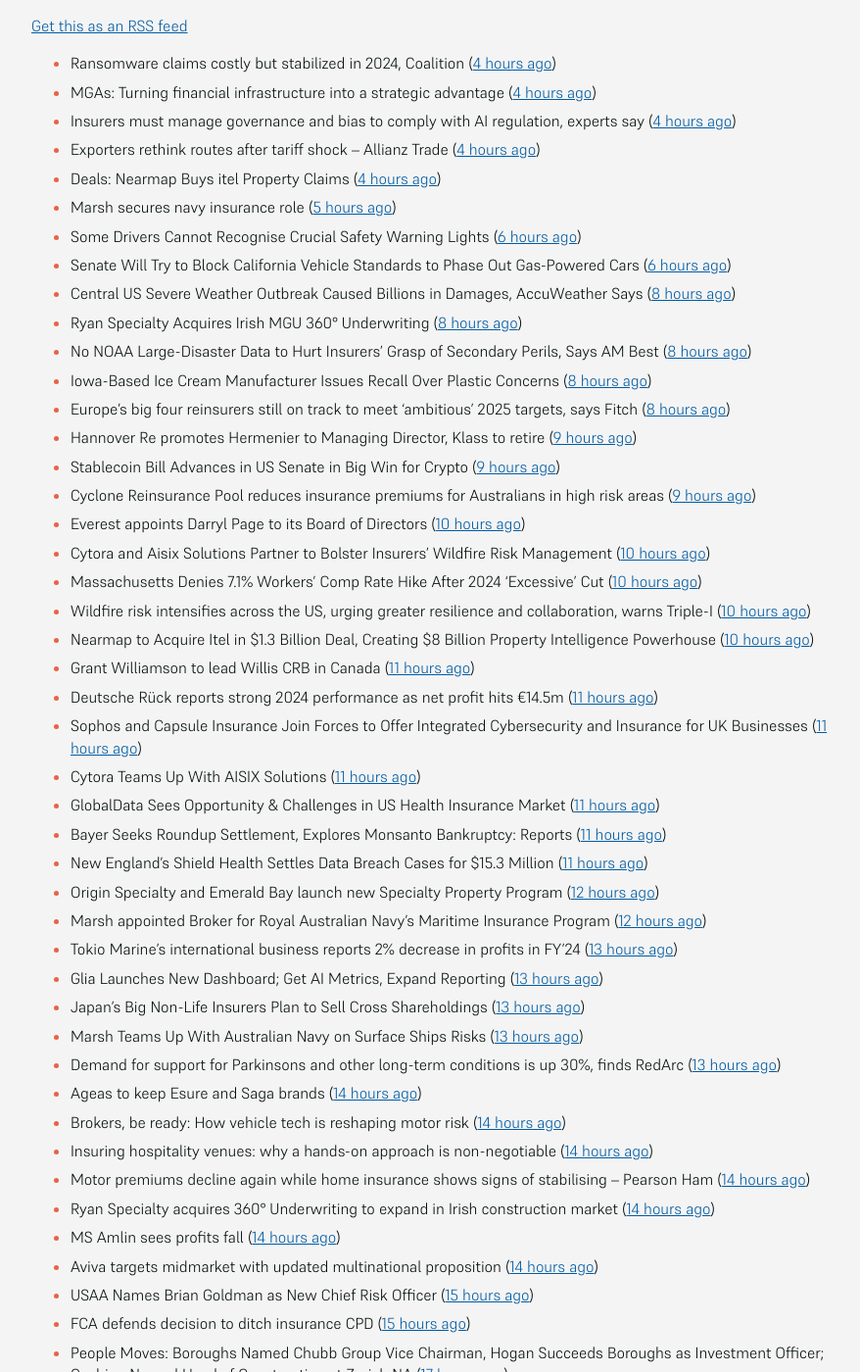
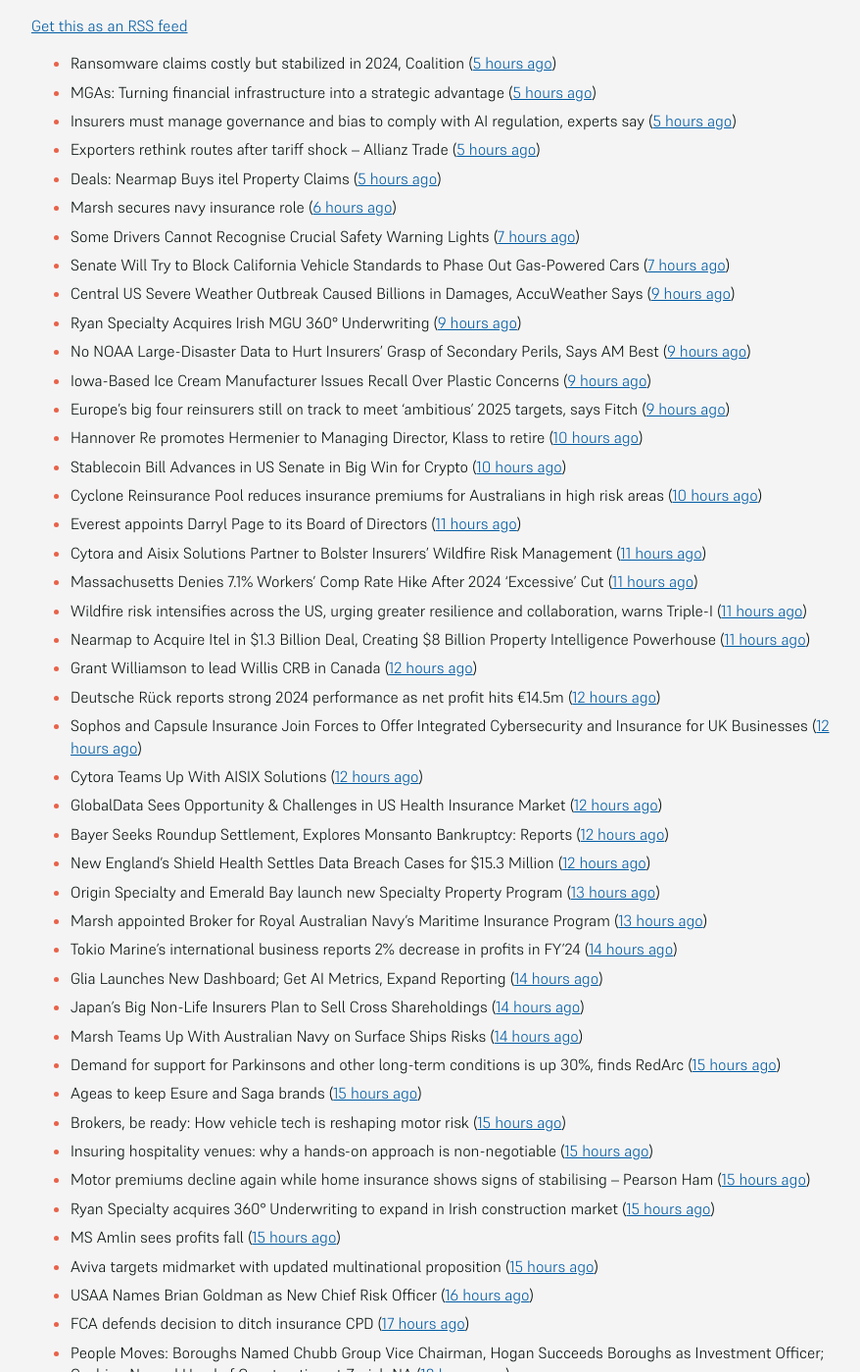
Before and after one commit to mat-0/feeds.thechels.uk, a Jekyll site: the page built from index.md, in a window 1280 px wide and 1400 px high, scrolled down 221 px. Shown: the whole window at 98% size, without its empty margins (192-1070 px from the left). Built offline with Jekyll 4.4.1, drawn with Linux system fonts in a browser that asks for light colours; some of the changed text lies outside the part shown.

Commit message:
New Feed

```diff
--- a/index.md
+++ b/index.md
@@ -8,71 +8,71 @@ description: Latest Updates
 [Get this as an RSS feed](/feed.rss)
 
 <!-- news_marker starts -->
-- Ransomware claims costly but stabilized in 2024, Coalition ([4 hours ago](https://www.dig-in.com/news/ransomware-claims-costly-but-stabilized-in-2024-coalition))
-- MGAs: Turning financial infrastructure into a strategic advantage ([4 hours ago](https://www.dig-in.com/opinion/turning-financial-infrastructure-into-a-strategic-advantage))
-- Insurers must manage governance and bias to comply with AI regulation, experts say ([4 hours ago](https://www.dig-in.com/news/ai-governance-and-bias-become-compliance-issues-for-insurers))
-- Exporters rethink routes after tariff shock – Allianz Trade ([4 hours ago](https://www.insurancebusinessmag.com/uk/news/sme/exporters-rethink-routes-after-tariff-shock--allianz-trade-536347.aspx))
-- Deals: Nearmap Buys itel Property Claims ([4 hours ago](https://insurance-edge.net/2025/05/20/deals-nearmap-buys-itel-property-claims/))
-- Marsh secures navy insurance role ([5 hours ago](https://www.insurancebusinessmag.com/uk/news/construction-engineering/marsh-secures-navy-insurance-role-536336.aspx))
-- Some Drivers Cannot Recognise Crucial Safety Warning Lights ([6 hours ago](https://insurance-edge.net/2025/05/20/some-drivers-cannot-recognise-crucial-safety-warning-lights/))
-- Senate Will Try to Block California Vehicle Standards to Phase Out Gas-Powered Cars ([6 hours ago](https://www.insurancejournal.com/news/west/2025/05/20/824554.htm))
-- Central US Severe Weather Outbreak Caused Billions in Damages, AccuWeather Says ([8 hours ago](https://www.insurancejournal.com/news/midwest/2025/05/20/824523.htm))
-- Ryan Specialty Acquires Irish MGU 360° Underwriting ([8 hours ago](https://www.insurancejournal.com/news/international/2025/05/20/824530.htm))
-- No NOAA Large-Disaster Data to Hurt Insurers’ Grasp of Secondary Perils, Says AM Best ([8 hours ago](https://www.insurancejournal.com/news/national/2025/05/20/824515.htm))
-- Iowa-Based Ice Cream Manufacturer Issues Recall Over Plastic Concerns ([8 hours ago](https://www.insurancejournal.com/news/midwest/2025/05/20/824520.htm))
-- Europe’s big four reinsurers still on track to meet ‘ambitious’ 2025 targets, says Fitch ([8 hours ago](https://www.reinsurancene.ws/europes-big-four-reinsurers-still-on-track-to-meet-ambitious-2025-targets-says-fitch/))
-- Hannover Re promotes Hermenier to Managing Director, Klass to retire ([9 hours ago](https://www.reinsurancene.ws/hannover-re-promotes-hermenier-to-managing-director-klass-to-retire/))
-- Stablecoin Bill Advances in US Senate in Big Win for Crypto ([9 hours ago](https://www.insurancejournal.com/news/national/2025/05/20/824512.htm))
-- Cyclone Reinsurance Pool reduces insurance premiums for Australians in high risk areas ([9 hours ago](https://www.reinsurancene.ws/cyclone-reinsurance-pool-reduces-insurance-premiums-for-australians-in-high-risk-areas/))
-- Everest appoints Darryl Page to its Board of Directors ([10 hours ago](https://www.reinsurancene.ws/everest-appoints-darryl-page-to-its-board-of-directors/))
-- Cytora and Aisix Solutions Partner to Bolster Insurers’ Wildfire Risk Management ([10 hours ago](https://www.insurtechinsights.com/cytora-and-aisix-solutions-partner-to-bolster-insurers-wildfire-risk-management/))
-- Massachusetts Denies 7.1% Workers’ Comp Rate Hike After 2024 ‘Excessive’ Cut ([10 hours ago](https://www.insurancejournal.com/news/east/2025/05/20/824489.htm))
-- Wildfire risk intensifies across the US, urging greater resilience and collaboration, warns Triple-I ([10 hours ago](https://www.reinsurancene.ws/wildfire-risk-intensifies-across-the-us-urging-greater-resilience-and-collaboration-warns-triple-i/))
-- Nearmap to Acquire Itel in $1.3 Billion Deal, Creating $8 Billion Property Intelligence Powerhouse ([10 hours ago](https://www.insurtechinsights.com/nearmap-to-acquire-itel-in-1-3-billion-deal-creating-8-billion-property-intelligence-powerhouse/))
-- Grant Williamson to lead Willis CRB in Canada ([11 hours ago](https://www.reinsurancene.ws/grant-williamson-to-lead-willis-crb-in-canada/))
-- Deutsche Rück reports strong 2024 performance as net profit hits €14.5m ([11 hours ago](https://www.reinsurancene.ws/deutsche-ruck-reports-strong-2024-performance-as-net-profit-hits-e14-5m/))
-- Sophos and Capsule Insurance Join Forces to Offer Integrated Cybersecurity and Insurance for UK Businesses ([11 hours ago](https://www.insurtechinsights.com/sophos-and-capsule-insurance-join-forces-to-offer-integrated-cybersecurity-and-insurance-for-uk-businesses/))
-- Cytora Teams Up With AISIX Solutions ([11 hours ago](https://insurance-edge.net/2025/05/20/cytora-teams-up-with-aisix-solutions/))
-- GlobalData Sees Opportunity & Challenges in US Health Insurance Market ([11 hours ago](https://insurance-edge.net/2025/05/20/globaldata-sees-opportunity-challenges-in-us-health-insurance-market/))
-- Bayer Seeks Roundup Settlement, Explores Monsanto Bankruptcy: Reports ([11 hours ago](https://www.insurancejournal.com/news/national/2025/05/20/824477.htm))
-- New England’s Shield Health Settles Data Breach Cases for $15.3 Million ([11 hours ago](https://www.insurancejournal.com/news/east/2025/05/20/824475.htm))
-- Origin Specialty and Emerald Bay launch new Specialty Property Program ([12 hours ago](https://www.reinsurancene.ws/origin-specialty-and-emerald-bay-launch-new-specialty-property-program/))
-- Marsh appointed Broker for Royal Australian Navy’s Maritime Insurance Program ([12 hours ago](https://www.reinsurancene.ws/marsh-appointed-broker-for-royal-australian-navys-maritime-insurance-program/))
-- Tokio Marine’s international business reports 2% decrease in profits in FY’24 ([13 hours ago](https://www.reinsurancene.ws/tokio-marines-international-business-reports-2-decrease-in-profits-in-fy24/))
-- Glia Launches New Dashboard; Get AI Metrics, Expand Reporting ([13 hours ago](https://insurance-edge.net/2025/05/20/glia-launches-new-dashboard-get-ai-metrics-expand-reporting/))
-- Japan’s Big Non-Life Insurers Plan to Sell Cross Shareholdings ([13 hours ago](https://www.insurancejournal.com/news/international/2025/05/20/824468.htm))
-- Marsh Teams Up With Australian Navy on Surface Ships Risks ([13 hours ago](https://insurance-edge.net/2025/05/20/marsh-teams-up-with-australian-navy-on-surface-ships-risks/))
-- Demand for support for Parkinsons and other long-term conditions is up 30%, finds RedArc ([13 hours ago](https://ifamagazine.com/demand-for-support-for-parkinsons-and-other-long-term-conditions-is-up-30-finds-redarc/))
-- Ageas to keep Esure and Saga brands ([14 hours ago](https://www.postonline.co.uk/news/7957788/ageas-to-keep-esure-and-saga-brands))
-- Brokers, be ready: How vehicle tech is reshaping motor risk ([14 hours ago](https://www.insurancebusinessmag.com/uk/news/auto-motor/brokers-be-ready-how-vehicle-tech-is-reshaping-motor-risk-536269.aspx))
-- Insuring hospitality venues: why a hands-on approach is non-negotiable ([14 hours ago](https://www.insurancebusinessmag.com/uk/news/hospitality/insuring-hospitality-venues-why-a-handson-approach-is-nonnegotiable-536268.aspx))
-- Motor premiums decline again while home insurance shows signs of stabilising – Pearson Ham ([14 hours ago](https://www.insurancebusinessmag.com/uk/news/auto-motor/motor-premiums-decline-again-while-home-insurance-shows-signs-of-stabilising--pearson-ham-536267.aspx))
-- Ryan Specialty acquires 360° Underwriting to expand in Irish construction market ([14 hours ago](https://www.insurancebusinessmag.com/uk/news/breaking-news/ryan-specialty-acquires-360-underwriting-to-expand-in-irish-construction-market-536266.aspx))
-- MS Amlin sees profits fall ([14 hours ago](https://www.insurancebusinessmag.com/uk/news/breaking-news/ms-amlin-sees-profits-fall-536259.aspx))
-- Aviva targets midmarket with updated multinational proposition ([14 hours ago](https://www.postonline.co.uk/broker/7957787/aviva-targets-midmarket-with-updated-multinational-proposition))
-- USAA Names Brian Goldman as New Chief Risk Officer ([15 hours ago](https://www.insurtechinsights.com/usaa-names-brian-goldman-as-new-chief-risk-officer/))
-- FCA defends decision to ditch insurance CPD ([15 hours ago](https://www.postonline.co.uk/news/7957780/fca-defends-decision-to-ditch-insurance-cpd))
-- People Moves: Boroughs Named Chubb Group Vice Chairman, Hogan Succeeds Boroughs as Investment Officer; Cushing Named Head of Construction at Zurich NA ([17 hours ago](https://www.insurancejournal.com/news/national/2025/05/20/824390.htm))
-- More Tornadoes Plow Through Central US, Leaving Thousands Without Power ([17 hours ago](https://www.insurancejournal.com/news/southeast/2025/05/20/824450.htm))
-- Ministry of Justice's Legal Aid Agency suspends services amid cyberattack ([17 hours ago](https://www.insurancebusinessmag.com/uk/news/cyber/ministry-of-justices-legal-aid-agency-suspends-services-amid-cyberattack-536241.aspx))
-- Aviva on how a garden can protect your property from extreme weather ([18 hours ago](https://www.insurancebusinessmag.com/uk/news/property-insurance/aviva-on-how-a-garden-can-protect-your-property-from-extreme-weather-536238.aspx))
-- Allianz unveils Unity Awards ([18 hours ago](https://www.insurancebusinessmag.com/uk/news/breaking-news/allianz-unveils-unity-awards-536237.aspx))
-- AmTrust International reports progress in Turkey ([18 hours ago](https://www.insurancebusinessmag.com/uk/news/breaking-news/amtrust-international-reports-progress-in-turkey-536236.aspx))
-- Could Your Tech Stack Use a Spring Cleaning? How to Reduce Insurance IT Complexity with APIs ([18 hours ago](https://www.insurancejournal.com/blogs/agentsync/2025/05/20/822951.htm))
-- Driverless Trucking Firm Aurora Puts Human Back in Driver’s Seat ([18 hours ago](https://www.insurancejournal.com/news/southcentral/2025/05/20/824443.htm))
-- Big Interview: Jason Richards, Swiss Re ([18 hours ago](https://www.postonline.co.uk/reinsurance/7957541/big-interview-jason-richards-swiss-re))
-- APCIA: Record Shows ‘Minimal Complaints’ on Hurricane Milton, Helene Claims ([19 hours ago](https://www.insurancejournal.com/news/national/2025/05/20/824364.htm))
-- Italy’s Data Watchdog Fines AI Company Replika’s Developer $5.6 Million ([19 hours ago](https://www.insurancejournal.com/news/international/2025/05/20/824403.htm))
-- EY Negligently Missed Huge Fraud at Collapsed Hospital Operator, $3B UK Trial Hears ([19 hours ago](https://www.insurancejournal.com/news/international/2025/05/20/824369.htm))
-- EU Will Propose to G7 Nations a Reduction in Sanctions Price Cap for Russian Oil ([19 hours ago](https://www.insurancejournal.com/news/international/2025/05/20/824398.htm))
-- Motion Specialty Launches Lloyd’s MGU, Founded by Former Hiscox Executives ([19 hours ago](https://www.insurancejournal.com/news/international/2025/05/20/824409.htm))
-- FCC Approves Verizon Deal to Acquire Frontier After DEI Changes ([19 hours ago](https://www.insurancejournal.com/news/national/2025/05/20/824415.htm))
-- People Moves: O’Day Named Acting Director of Oregon DCBS, Keen as Acting Insurance Commissioner ([19 hours ago](https://www.insurancejournal.com/news/west/2025/05/20/824095.htm))
-- Maryland Officials Say Autopsies Misclassified Deaths in Police Custody ([19 hours ago](https://www.insurancejournal.com/news/east/2025/05/20/824439.htm))
-- US Aviation Authorities Probe LaGuardia Runway Close Call ([19 hours ago](https://www.insurancejournal.com/news/east/2025/05/20/824432.htm))
-- Idaho Police Release Names of 6 Killed in Yellowstone Tour Crash Amid Investigation ([19 hours ago](https://www.insurancejournal.com/news/west/2025/05/20/824420.htm))
-- A new era for justice in Northern Ireland? ([19 hours ago](https://www.postonline.co.uk/claims/7957782/a-new-era-for-justice-in-northern-ireland))
-- Train Strikes Family on Ohio Railroad Bridge, Killing 3 ([19 hours ago](https://www.insurancejournal.com/news/midwest/2025/05/20/824453.htm))
+- Ransomware claims costly but stabilized in 2024, Coalition ([5 hours ago](https://www.dig-in.com/news/ransomware-claims-costly-but-stabilized-in-2024-coalition))
+- MGAs: Turning financial infrastructure into a strategic advantage ([5 hours ago](https://www.dig-in.com/opinion/turning-financial-infrastructure-into-a-strategic-advantage))
+- Insurers must manage governance and bias to comply with AI regulation, experts say ([5 hours ago](https://www.dig-in.com/news/ai-governance-and-bias-become-compliance-issues-for-insurers))
+- Exporters rethink routes after tariff shock – Allianz Trade ([5 hours ago](https://www.insurancebusinessmag.com/uk/news/sme/exporters-rethink-routes-after-tariff-shock--allianz-trade-536347.aspx))
+- Deals: Nearmap Buys itel Property Claims ([5 hours ago](https://insurance-edge.net/2025/05/20/deals-nearmap-buys-itel-property-claims/))
+- Marsh secures navy insurance role ([6 hours ago](https://www.insurancebusinessmag.com/uk/news/construction-engineering/marsh-secures-navy-insurance-role-536336.aspx))
+- Some Drivers Cannot Recognise Crucial Safety Warning Lights ([7 hours ago](https://insurance-edge.net/2025/05/20/some-drivers-cannot-recognise-crucial-safety-warning-lights/))
+- Senate Will Try to Block California Vehicle Standards to Phase Out Gas-Powered Cars ([7 hours ago](https://www.insurancejournal.com/news/west/2025/05/20/824554.htm))
+- Central US Severe Weather Outbreak Caused Billions in Damages, AccuWeather Says ([9 hours ago](https://www.insurancejournal.com/news/midwest/2025/05/20/824523.htm))
+- Ryan Specialty Acquires Irish MGU 360° Underwriting ([9 hours ago](https://www.insurancejournal.com/news/international/2025/05/20/824530.htm))
+- No NOAA Large-Disaster Data to Hurt Insurers’ Grasp of Secondary Perils, Says AM Best ([9 hours ago](https://www.insurancejournal.com/news/national/2025/05/20/824515.htm))
+- Iowa-Based Ice Cream Manufacturer Issues Recall Over Plastic Concerns ([9 hours ago](https://www.insurancejournal.com/news/midwest/2025/05/20/824520.htm))
+- Europe’s big four reinsurers still on track to meet ‘ambitious’ 2025 targets, says Fitch ([9 hours ago](https://www.reinsurancene.ws/europes-big-four-reinsurers-still-on-track-to-meet-ambitious-2025-targets-says-fitch/))
+- Hannover Re promotes Hermenier to Managing Director, Klass to retire ([10 hours ago](https://www.reinsurancene.ws/hannover-re-promotes-hermenier-to-managing-director-klass-to-retire/))
+- Stablecoin Bill Advances in US Senate in Big Win for Crypto ([10 hours ago](https://www.insurancejournal.com/news/national/2025/05/20/824512.htm))
+- Cyclone Reinsurance Pool reduces insurance premiums for Australians in high risk areas ([10 hours ago](https://www.reinsurancene.ws/cyclone-reinsurance-pool-reduces-insurance-premiums-for-australians-in-high-risk-areas/))
+- Everest appoints Darryl Page to its Board of Directors ([11 hours ago](https://www.reinsurancene.ws/everest-appoints-darryl-page-to-its-board-of-directors/))
+- Cytora and Aisix Solutions Partner to Bolster Insurers’ Wildfire Risk Management ([11 hours ago](https://www.insurtechinsights.com/cytora-and-aisix-solutions-partner-to-bolster-insurers-wildfire-risk-management/))
+- Massachusetts Denies 7.1% Workers’ Comp Rate Hike After 2024 ‘Excessive’ Cut ([11 hours ago](https://www.insurancejournal.com/news/east/2025/05/20/824489.htm))
+- Wildfire risk intensifies across the US, urging greater resilience and collaboration, warns Triple-I ([11 hours ago](https://www.reinsurancene.ws/wildfire-risk-intensifies-across-the-us-urging-greater-resilience-and-collaboration-warns-triple-i/))
+- Nearmap to Acquire Itel in $1.3 Billion Deal, Creating $8 Billion Property Intelligence Powerhouse ([11 hours ago](https://www.insurtechinsights.com/nearmap-to-acquire-itel-in-1-3-billion-deal-creating-8-billion-property-intelligence-powerhouse/))
+- Grant Williamson to lead Willis CRB in Canada ([12 hours ago](https://www.reinsurancene.ws/grant-williamson-to-lead-willis-crb-in-canada/))
+- Deutsche Rück reports strong 2024 performance as net profit hits €14.5m ([12 hours ago](https://www.reinsurancene.ws/deutsche-ruck-reports-strong-2024-performance-as-net-profit-hits-e14-5m/))
+- Sophos and Capsule Insurance Join Forces to Offer Integrated Cybersecurity and Insurance for UK Businesses ([12 hours ago](https://www.insurtechinsights.com/sophos-and-capsule-insurance-join-forces-to-offer-integrated-cybersecurity-and-insurance-for-uk-businesses/))
+- Cytora Teams Up With AISIX Solutions ([12 hours ago](https://insurance-edge.net/2025/05/20/cytora-teams-up-with-aisix-solutions/))
+- GlobalData Sees Opportunity & Challenges in US Health Insurance Market ([12 hours ago](https://insurance-edge.net/2025/05/20/globaldata-sees-opportunity-challenges-in-us-health-insurance-market/))
+- Bayer Seeks Roundup Settlement, Explores Monsanto Bankruptcy: Reports ([12 hours ago](https://www.insurancejournal.com/news/national/2025/05/20/824477.htm))
+- New England’s Shield Health Settles Data Breach Cases for $15.3 Million ([12 hours ago](https://www.insurancejournal.com/news/east/2025/05/20/824475.htm))
+- Origin Specialty and Emerald Bay launch new Specialty Property Program ([13 hours ago](https://www.reinsurancene.ws/origin-specialty-and-emerald-bay-launch-new-specialty-property-program/))
+- Marsh appointed Broker for Royal Australian Navy’s Maritime Insurance Program ([13 hours ago](https://www.reinsurancene.ws/marsh-appointed-broker-for-royal-australian-navys-maritime-insurance-program/))
+- Tokio Marine’s international business reports 2% decrease in profits in FY’24 ([14 hours ago](https://www.reinsurancene.ws/tokio-marines-international-business-reports-2-decrease-in-profits-in-fy24/))
+- Glia Launches New Dashboard; Get AI Metrics, Expand Reporting ([14 hours ago](https://insurance-edge.net/2025/05/20/glia-launches-new-dashboard-get-ai-metrics-expand-reporting/))
+- Japan’s Big Non-Life Insurers Plan to Sell Cross Shareholdings ([14 hours ago](https://www.insurancejournal.com/news/international/2025/05/20/824468.htm))
+- Marsh Teams Up With Australian Navy on Surface Ships Risks ([14 hours ago](https://insurance-edge.net/2025/05/20/marsh-teams-up-with-australian-navy-on-surface-ships-risks/))
+- Demand for support for Parkinsons and other long-term conditions is up 30%, finds RedArc ([15 hours ago](https://ifamagazine.com/demand-for-support-for-parkinsons-and-other-long-term-conditions-is-up-30-finds-redarc/))
+- Ageas to keep Esure and Saga brands ([15 hours ago](https://www.postonline.co.uk/news/7957788/ageas-to-keep-esure-and-saga-brands))
+- Brokers, be ready: How vehicle tech is reshaping motor risk ([15 hours ago](https://www.insurancebusinessmag.com/uk/news/auto-motor/brokers-be-ready-how-vehicle-tech-is-reshaping-motor-risk-536269.aspx))
+- Insuring hospitality venues: why a hands-on approach is non-negotiable ([15 hours ago](https://www.insurancebusinessmag.com/uk/news/hospitality/insuring-hospitality-venues-why-a-handson-approach-is-nonnegotiable-536268.aspx))
+- Motor premiums decline again while home insurance shows signs of stabilising – Pearson Ham ([15 hours ago](https://www.insurancebusinessmag.com/uk/news/auto-motor/motor-premiums-decline-again-while-home-insurance-shows-signs-of-stabilising--pearson-ham-536267.aspx))
+- Ryan Specialty acquires 360° Underwriting to expand in Irish construction market ([15 hours ago](https://www.insurancebusinessmag.com/uk/news/breaking-news/ryan-specialty-acquires-360-underwriting-to-expand-in-irish-construction-market-536266.aspx))
+- MS Amlin sees profits fall ([15 hours ago](https://www.insurancebusinessmag.com/uk/news/breaking-news/ms-amlin-sees-profits-fall-536259.aspx))
+- Aviva targets midmarket with updated multinational proposition ([15 hours ago](https://www.postonline.co.uk/broker/7957787/aviva-targets-midmarket-with-updated-multinational-proposition))
+- USAA Names Brian Goldman as New Chief Risk Officer ([16 hours ago](https://www.insurtechinsights.com/usaa-names-brian-goldman-as-new-chief-risk-officer/))
+- FCA defends decision to ditch insurance CPD ([17 hours ago](https://www.postonline.co.uk/news/7957780/fca-defends-decision-to-ditch-insurance-cpd))
+- People Moves: Boroughs Named Chubb Group Vice Chairman, Hogan Succeeds Boroughs as Investment Officer; Cushing Named Head of Construction at Zurich NA ([18 hours ago](https://www.insurancejournal.com/news/national/2025/05/20/824390.htm))
+- More Tornadoes Plow Through Central US, Leaving Thousands Without Power ([18 hours ago](https://www.insurancejournal.com/news/southeast/2025/05/20/824450.htm))
+- Ministry of Justice's Legal Aid Agency suspends services amid cyberattack ([18 hours ago](https://www.insurancebusinessmag.com/uk/news/cyber/ministry-of-justices-legal-aid-agency-suspends-services-amid-cyberattack-536241.aspx))
+- Aviva on how a garden can protect your property from extreme weather ([19 hours ago](https://www.insurancebusinessmag.com/uk/news/property-insurance/aviva-on-how-a-garden-can-protect-your-property-from-extreme-weather-536238.aspx))
+- Allianz unveils Unity Awards ([19 hours ago](https://www.insurancebusinessmag.com/uk/news/breaking-news/allianz-unveils-unity-awards-536237.aspx))
+- AmTrust International reports progress in Turkey ([19 hours ago](https://www.insurancebusinessmag.com/uk/news/breaking-news/amtrust-international-reports-progress-in-turkey-536236.aspx))
+- Could Your Tech Stack Use a Spring Cleaning? How to Reduce Insurance IT Complexity with APIs ([19 hours ago](https://www.insurancejournal.com/blogs/agentsync/2025/05/20/822951.htm))
+- Driverless Trucking Firm Aurora Puts Human Back in Driver’s Seat ([19 hours ago](https://www.insurancejournal.com/news/southcentral/2025/05/20/824443.htm))
+- Big Interview: Jason Richards, Swiss Re ([19 hours ago](https://www.postonline.co.uk/reinsurance/7957541/big-interview-jason-richards-swiss-re))
+- APCIA: Record Shows ‘Minimal Complaints’ on Hurricane Milton, Helene Claims ([20 hours ago](https://www.insurancejournal.com/news/national/2025/05/20/824364.htm))
+- Italy’s Data Watchdog Fines AI Company Replika’s Developer $5.6 Million ([20 hours ago](https://www.insurancejournal.com/news/international/2025/05/20/824403.htm))
+- EY Negligently Missed Huge Fraud at Collapsed Hospital Operator, $3B UK Trial Hears ([20 hours ago](https://www.insurancejournal.com/news/international/2025/05/20/824369.htm))
+- EU Will Propose to G7 Nations a Reduction in Sanctions Price Cap for Russian Oil ([20 hours ago](https://www.insurancejournal.com/news/international/2025/05/20/824398.htm))
+- Motion Specialty Launches Lloyd’s MGU, Founded by Former Hiscox Executives ([20 hours ago](https://www.insurancejournal.com/news/international/2025/05/20/824409.htm))
+- FCC Approves Verizon Deal to Acquire Frontier After DEI Changes ([20 hours ago](https://www.insurancejournal.com/news/national/2025/05/20/824415.htm))
+- People Moves: O’Day Named Acting Director of Oregon DCBS, Keen as Acting Insurance Commissioner ([20 hours ago](https://www.insurancejournal.com/news/west/2025/05/20/824095.htm))
+- Maryland Officials Say Autopsies Misclassified Deaths in Police Custody ([20 hours ago](https://www.insurancejournal.com/news/east/2025/05/20/824439.htm))
+- US Aviation Authorities Probe LaGuardia Runway Close Call ([20 hours ago](https://www.insurancejournal.com/news/east/2025/05/20/824432.htm))
+- Idaho Police Release Names of 6 Killed in Yellowstone Tour Crash Amid Investigation ([20 hours ago](https://www.insurancejournal.com/news/west/2025/05/20/824420.htm))
+- A new era for justice in Northern Ireland? ([20 hours ago](https://www.postonline.co.uk/claims/7957782/a-new-era-for-justice-in-northern-ireland))
+- Train Strikes Family on Ohio Railroad Bridge, Killing 3 ([20 hours ago](https://www.insurancejournal.com/news/midwest/2025/05/20/824453.htm))
 - AI data management crucial for insurers' compliance ([1 days ago](https://www.dig-in.com/news/ai-data-management-crucial-for-insurers-compliance))
 - Strategies for navigating regulatory changes in a digital landscape ([1 days ago](https://www.dig-in.com/opinion/strategies-for-navigating-federal-and-state-regulations))
 - Zurich targeting 30% SME growth in 2025 ([1 days ago](https://www.postonline.co.uk/news/7957779/zurich-targeting-30-sme-growth-in-2025))
```
